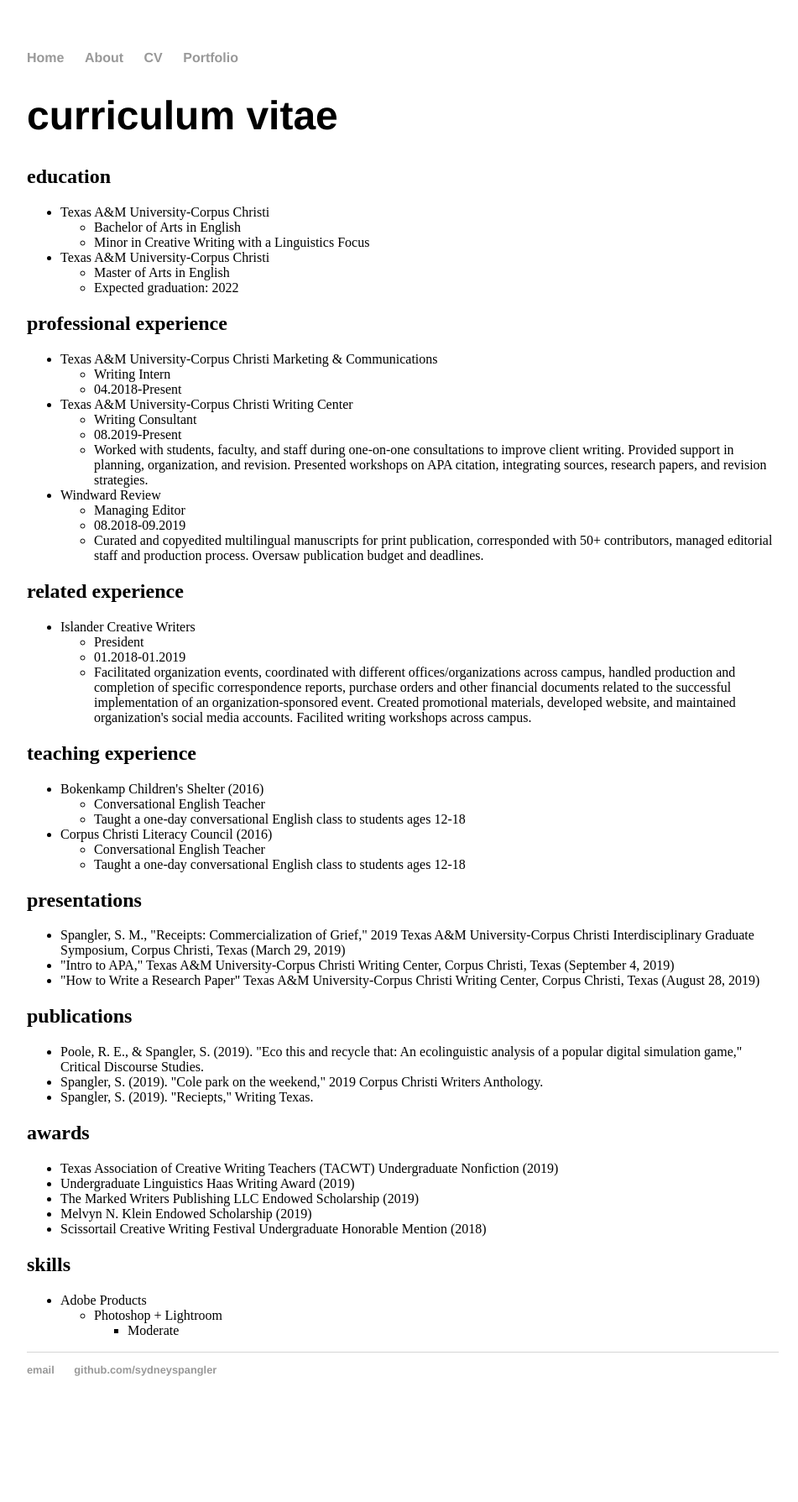
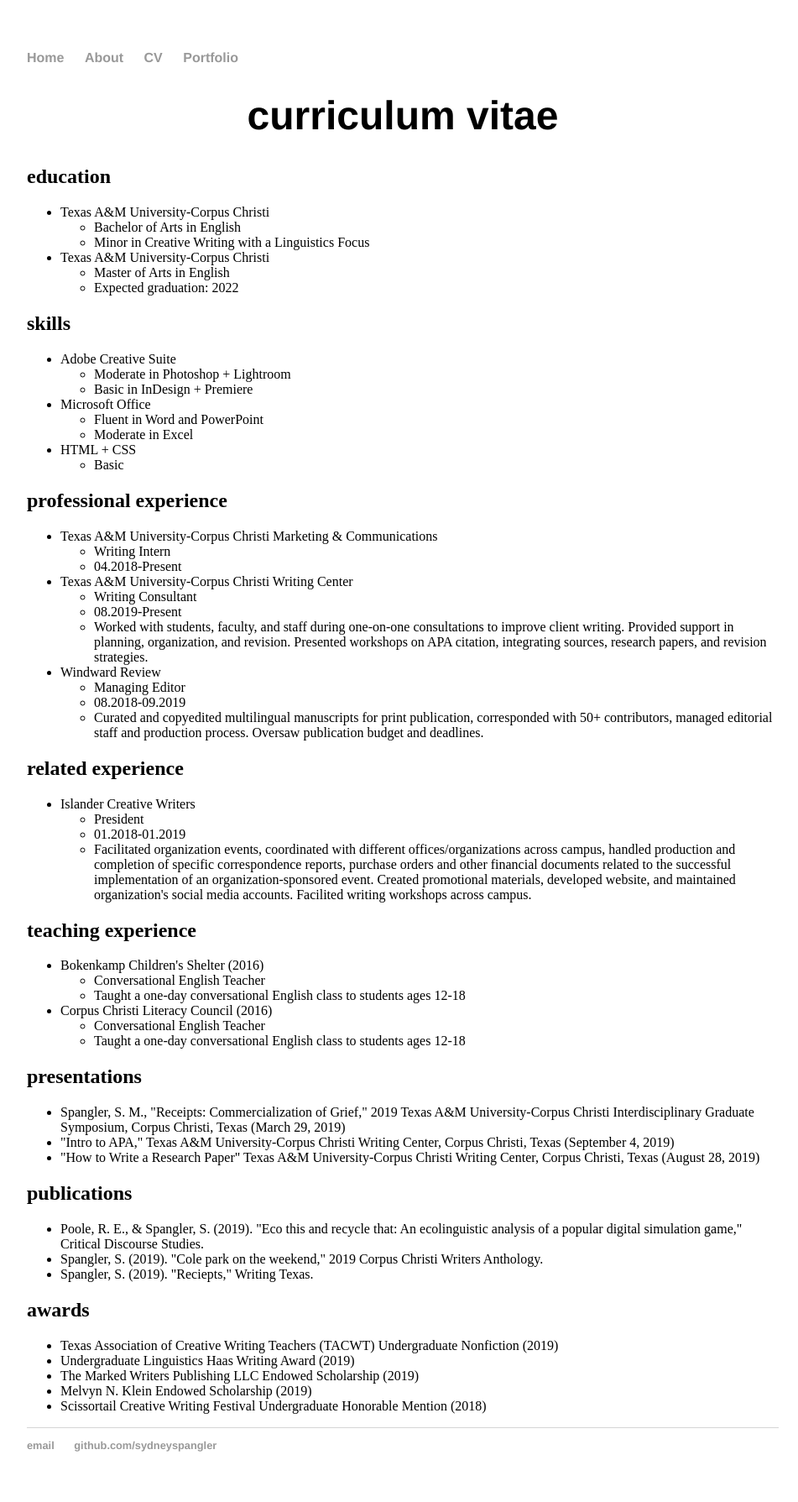
Before and after one commit to sydneyspangler/sydneyspangler.github.io, a Jekyll site: the page built from cv/index.html, in a window 1280 px wide. Shown: the whole page at 84% size, without its empty margins (160-1111 px from the left). Built offline with Jekyll 4.4.1, drawn with Linux system fonts in a browser that asks for light colours; before the commit the page ends 1699 px from its top, so only the background shows below that.

Commit message:
Update index.html

```diff
--- a/cv/index.html
+++ b/cv/index.html
@@ -3,7 +3,9 @@
 title: CV
 ---
 <div class="blurb">
+	<div align="center">
 	<h1>curriculum vitae</h1>
+	</div>
 	<h2>education</h1>
 	<ul>
 		<li>Texas A&amp;M University-Corpus Christi
@@ -16,6 +18,26 @@
 			<ul>
 				<li>Master of Arts in English</li>
 				<li>Expected graduation: 2022</li>
+			</ul>
+		</li>
+	</ul>
+	<h2>skills</h2>
+	<ul>
+		<li>Adobe Creative Suite
+			<ul>
+				<li>Moderate in Photoshop + Lightroom</li>
+				<li>Basic in InDesign + Premiere</li>
+			</ul>
+		</li>
+		<li>Microsoft Office
+			<ul>
+				<li>Fluent in Word and PowerPoint</li>
+				<li>Moderate in Excel</li>
+			</ul>
+		</li>
+		<li>HTML + CSS
+			<ul>
+				<li>Basic</li>
 			</ul>
 		</li>
 	</ul>
@@ -88,16 +110,4 @@
 		<li>Melvyn N. Klein Endowed Scholarship (2019)</li>
 		<li>Scissortail Creative Writing Festival Undergraduate Honorable Mention (2018)</li>
 	</ul>
-	<h2>skills</h2>
-	<ul>
-		<li>Adobe Products
-			<ul>
-				<li>Photoshop + Lightroom
-					<ul>
-						<li>Moderate</li>
-					</ul>
-				</li>
-			</ul>
-		</li>
-	</ul>
 </div><!-- /.blurb -->
```
